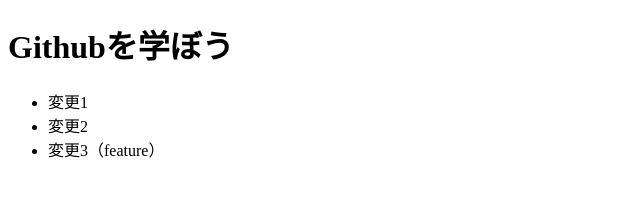
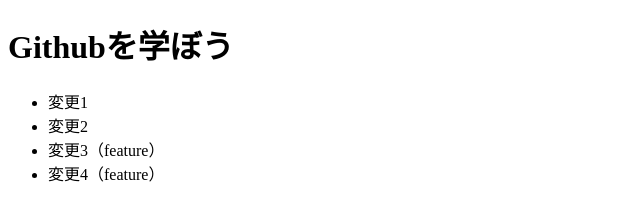
Before and after one commit to Takapon2512/git_practice1, a plain HTML site: page index.html in a window 1280 px wide. Shown: the whole page, without its empty margins (0-640 px from the left). Drawn offline with Linux system fonts and the light colour scheme.

Commit message:
Update index.html ul

```diff
--- a/index.html
+++ b/index.html
@@ -13,6 +13,7 @@
         <li>変更1</li>
         <li>変更2</li>
         <li>変更3（feature）</li>
+        <li>変更4（feature）</li>
     </ul>
 </body>
 </html>
```
